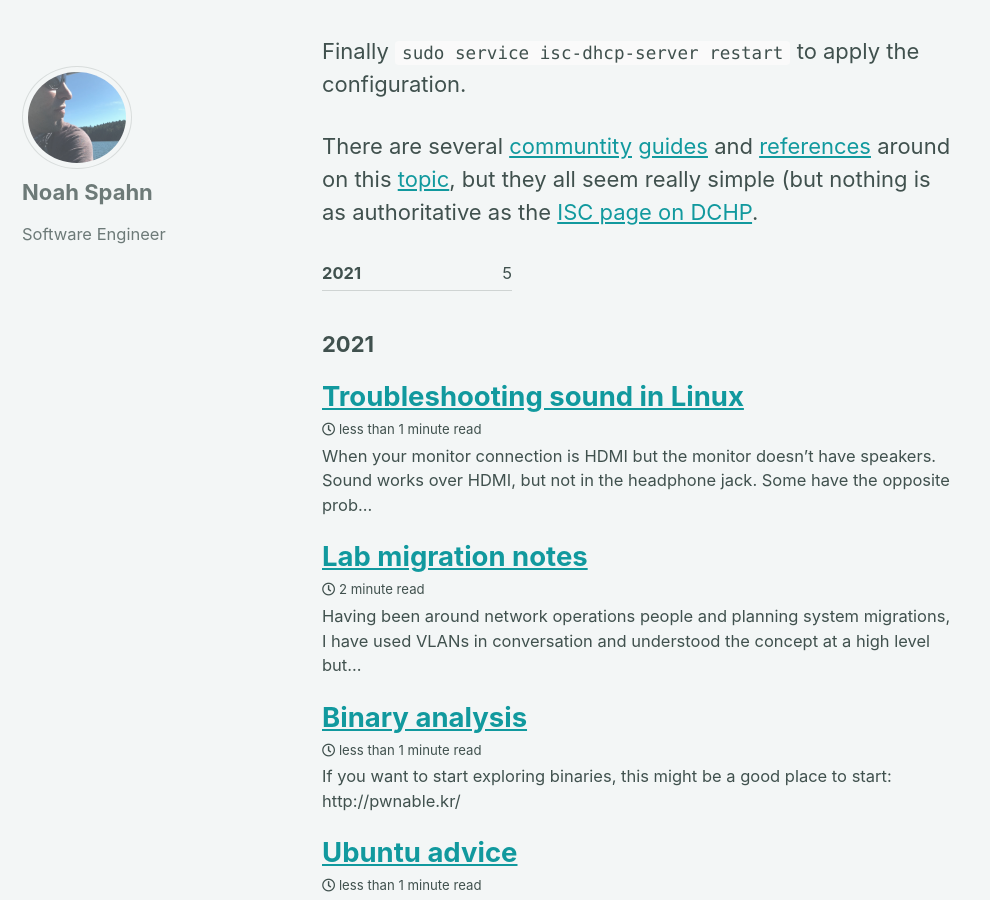
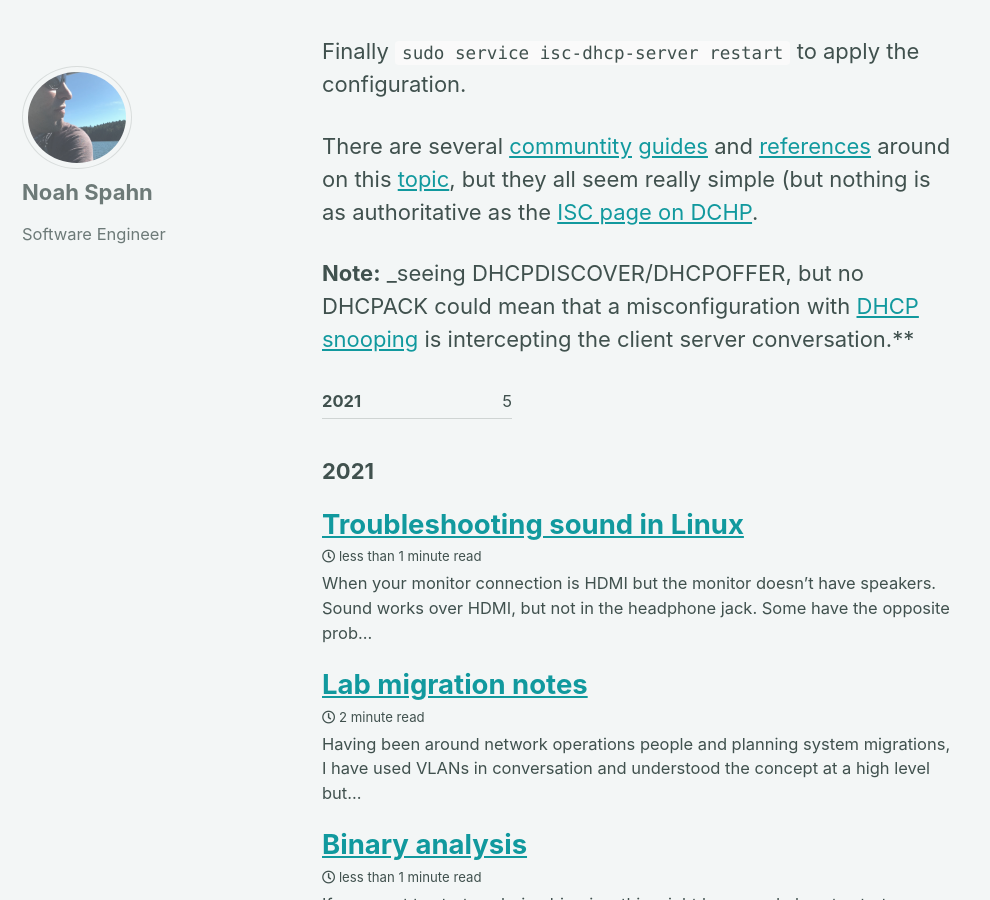
Before and after one commit to Feralo/feralo.github.io, a Jekyll site: the page built from _posts/2021-02-12-lab-migration-notes.md, in a window 1280 px wide and 900 px high, scrolled down 2418 px. Shown: the whole window, without its empty margins (0-990 px from the left). Built offline with Jekyll 4.4.1, drawn with Linux system fonts in a browser that asks for light colours; cached includes are drawn as plain includes.

Commit message:
Update 2021-02-12-lab-migration-notes.md

```diff
--- a/_posts/2021-02-12-lab-migration-notes.md
+++ b/_posts/2021-02-12-lab-migration-notes.md
@@ -55,3 +55,5 @@ In Ubuntu 20, you will need to specify the interface (in [two places](https://as
 Finally `sudo service isc-dhcp-server restart` to apply the configuration.
 
 There are several [communtity](https://help.ubuntu.com/community/isc-dhcp-server) [guides](https://devtutorial.io/how-to-setup-dhcp-server-in-ubuntu-server-20-04.html) and [references](https://ubuntu.com/server/docs/network-dhcp) around on this [topic](https://ubuntu.com/server/docs/network-dhcp), but they all seem really simple (but nothing is as authoritative as the [ISC page on DCHP](https://www.isc.org/dhcp/).
+
+**Note:** _seeing DHCPDISCOVER/DHCPOFFER, but no DHCPACK could mean that a misconfiguration with [DHCP snooping](https://packetpushers.net/five-things-to-know-about-dhcp-snooping/) is intercepting the client server conversation.**
```
